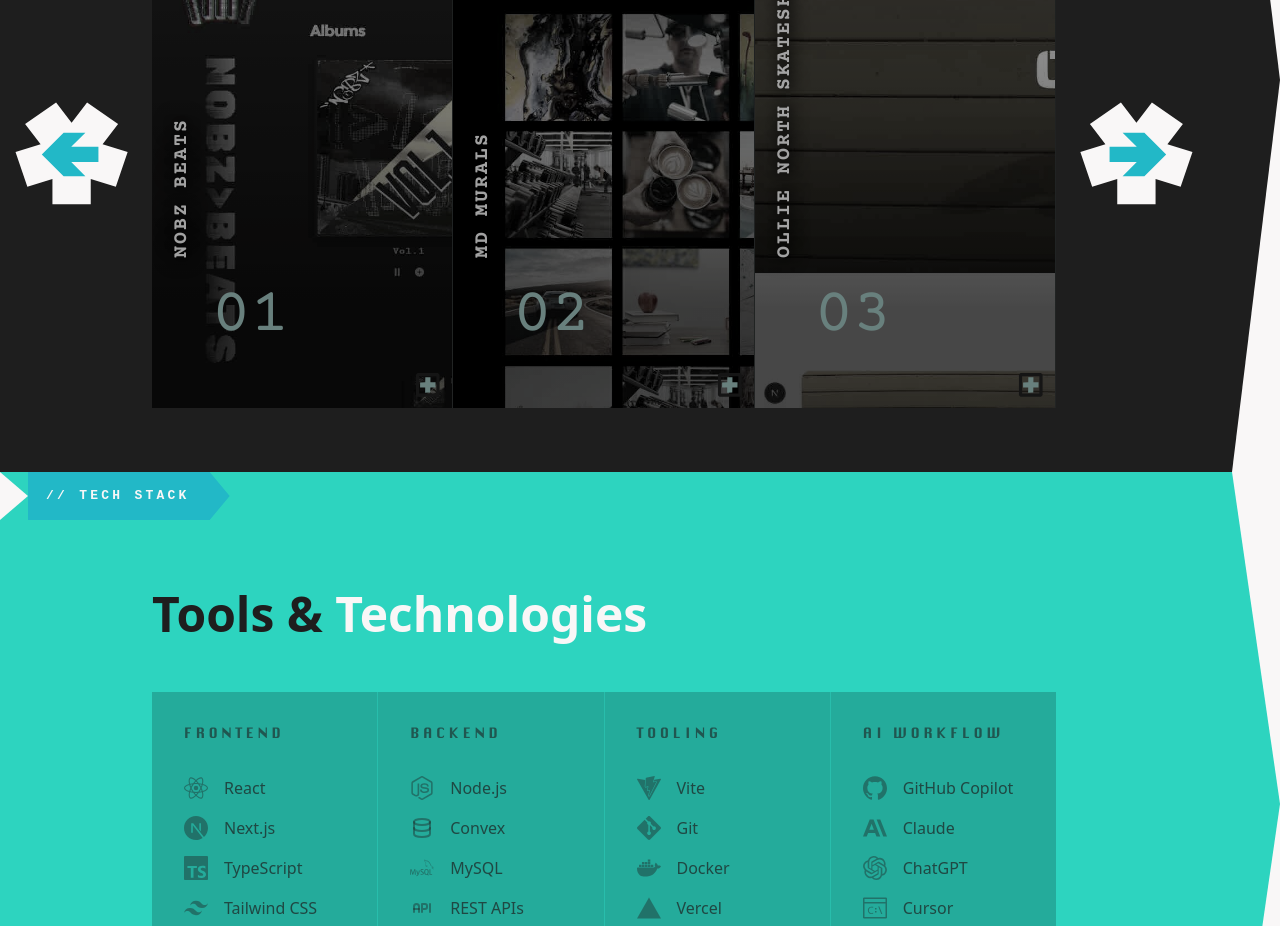
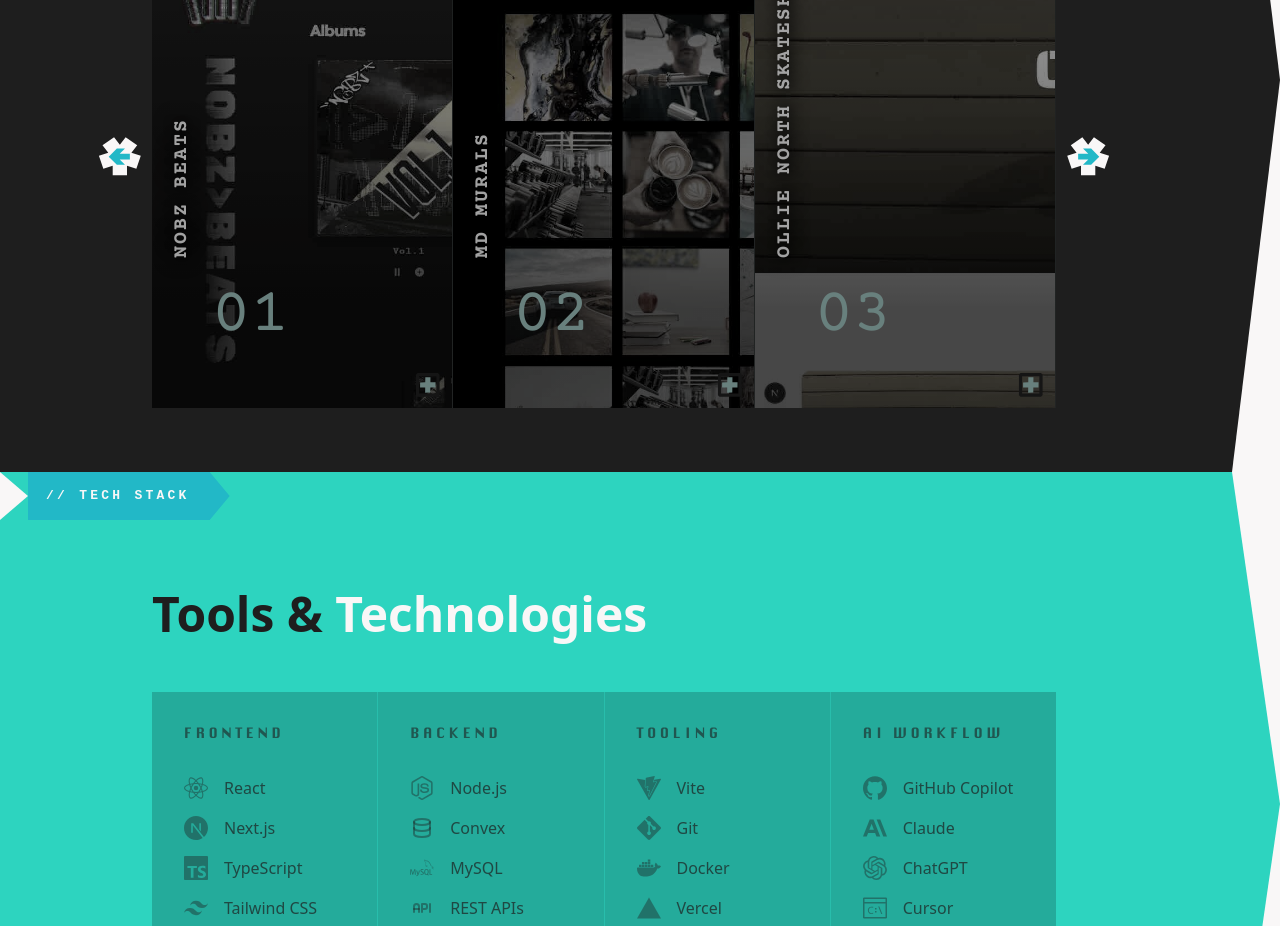
Before and after one commit to nobz226/dev-portfolio, a React (Vite) app: page / in a window 1280 px wide. Shown: the part 1220-2146 px from the top of the page. Built offline with nearby package versions, Linux system fonts and the light colour scheme; a web font is replaced by a local one.

Commit message:
Accordion Fixes

```diff
--- a/src/components/ProjectsAccordion.jsx
+++ b/src/components/ProjectsAccordion.jsx
@@ -173,22 +173,22 @@
 
        {/* Previous button - absolutely positioned */}
        <button
-        className="hidden md:flex w-10 h-10 md:w-[40px] md:h-[40px] bg-cyan-500/10 border border-cyan-500/30 rounded-full text-[#2dd4bf] cursor-pointer transition-all duration-300 hover:bg-cyan-500/30 hover:border-cyan-500/80 hover:scale-110 hover:shadow-lg hover:shadow-cyan-500/30 backdrop-blur-[10px] items-center justify-center font-mono font-semibold text-xl md:text-2xl"
+         className="hidden md:flex w-16 h-16 bg-transparent border-none text-[#2dd4bf] cursor-pointer transition-all duration-300 hover:scale-125 items-center justify-center font-mono font-semibold text-xl md:text-2xl"
          onClick={handlePrevious}
          aria-label="Previous project"
-        style={{ position: 'absolute', left: '-100px', top: '50%', transform: 'translateY(-50%)', zIndex: 10 }}
+         style={{ position: 'absolute', left: '-64px', top: '50%', transform: 'translateY(-50%)', zIndex: 10 }}
        >
-        <img src="/assets/images/accordionArrow.svg" alt="previous" style={{ width: '150px', height: '150px', maxWidth: 'none', maxHeight: 'none', transform: 'scaleX(-1) rotate(180deg)' }} />
+         <img src="/assets/images/accordionArrow.svg" alt="previous" style={{ width: '56px', height: '56px', maxWidth: 'none', maxHeight: 'none', transform: 'scaleX(-1) rotate(180deg)' }} />
        </button>
 
        {/* Next button - absolutely positioned */}
        <button
-        className="hidden md:flex w-10 h-10 md:w-[40px] md:h-[40px] bg-cyan-500/10 border border-cyan-500/30 rounded-full text-[#2dd4bf] cursor-pointer transition-all duration-300 hover:bg-cyan-500/30 hover:border-cyan-500/80 hover:scale-110 hover:shadow-lg hover:shadow-cyan-500/30 backdrop-blur-[10px] items-center justify-center font-mono font-semibold text-xl md:text-2xl"
+         className="hidden md:flex w-16 h-16 bg-transparent border-none text-[#2dd4bf] cursor-pointer transition-all duration-300 hover:scale-125 items-center justify-center font-mono font-semibold text-xl md:text-2xl"
          onClick={handleNext}
          aria-label="Next project"
-        style={{ position: 'absolute', right: '-100px', top: '50%', transform: 'translateY(-50%)', zIndex: 10 }}
+         style={{ position: 'absolute', right: '-64px', top: '50%', transform: 'translateY(-50%)', zIndex: 10 }}
        >
-        <img src="/assets/images/accordionArrow.svg" alt="next" style={{ width: '150px', height: '150px', maxWidth: 'none', maxHeight: 'none', transform: 'rotate(180deg)' }} />
+         <img src="/assets/images/accordionArrow.svg" alt="next" style={{ width: '56px', height: '56px', maxWidth: 'none', maxHeight: 'none', transform: 'rotate(180deg)' }} />
        </button>
     </div>
   )
--- a/src/index.css
+++ b/src/index.css
@@ -20,6 +20,7 @@
 }
 
 :root {
+  overflow-x: hidden;
   --radius: 0.5rem;
   --background: #f9f7f7;
   --foreground: #1e1e1e;
```
Lines whose indentation alone changed are shown as unchanged.
